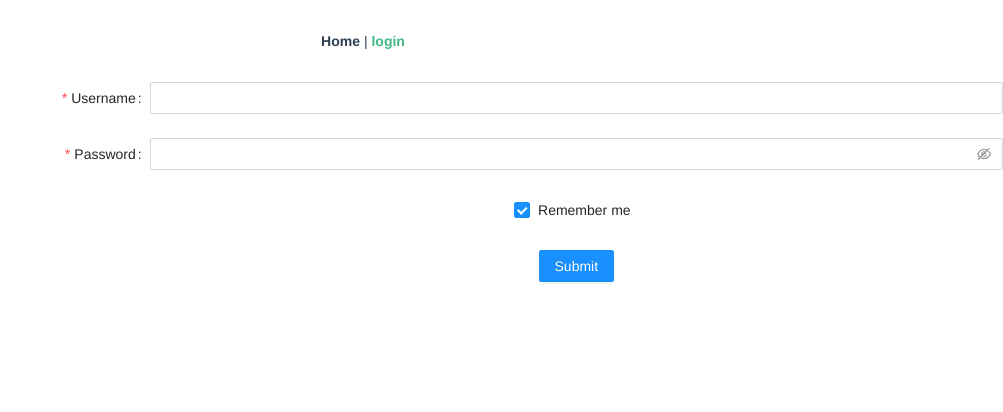
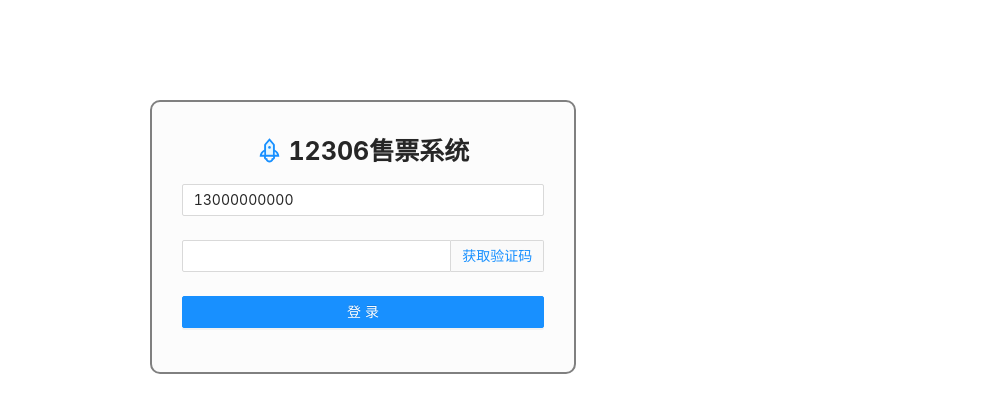
Before and after one commit to 20liwanli02/train, a Vue app in the folder web/: page /login in a window 1280 px wide. Shown: the top 412 px of the page, without its empty margins (277-1280 px from the left). Built offline with nearby package versions, Linux system fonts and the light colour scheme.

Commit message:
5.6修改login页面，登录注册二合一，后端未对接

```diff
--- a/web/src/App.vue
+++ b/web/src/App.vue
@@ -1,31 +1,3 @@
 <template>
-  <nav>
-    <router-link to="/">Home</router-link> |
-    <router-link to="/login">login</router-link>
-  </nav>
   <router-view/>
 </template>
-
-+
-<style>
-#app {
-  font-family: Avenir, Helvetica, Arial, sans-serif;
-  -webkit-font-smoothing: antialiased;
-  -moz-osx-font-smoothing: grayscale;
-  text-align: center;
-  color: #2c3e50;
-}
-
-nav {
-  padding: 30px;
-}
-
-nav a {
-  font-weight: bold;
-  color: #2c3e50;
-}
-
-nav a.router-link-exact-active {
-  color: #42b983;
-}
-</style>
--- a/web/src/views/login.vue
+++ b/web/src/views/login.vue
@@ -1,58 +1,119 @@
 <template>
+  <a-row class="login">
+    <a-col :span="8" :offset="8" class="login-main">
+      <h1 style="text-align: center"><rocket-two-tone />&nbsp;12306售票系统</h1>
       <a-form
-      :model="formState"
+          :model="loginForm"
           name="basic"
-      :label-col="{ span: 8 }"
-      :wrapper-col="{ span: 16 }"
           autocomplete="off"
           @finish="onFinish"
           @finishFailed="onFinishFailed"
       >
         <a-form-item
-        label="Username"
-        name="username"
-        :rules="[{ required: true, message: 'Please input your username!' }]"
+            label=""
+            name="mobile"
+            :rules="[{ required: true, message: '请输入手机号!' }]"
         >
-      <a-input v-model:value="formState.username" />
+          <a-input v-model:value="loginForm.mobile" placeholder="手机号"/>
         </a-form-item>
 
         <a-form-item
-        label="Password"
-        name="password"
-        :rules="[{ required: true, message: 'Please input your password!' }]"
+            label=""
+            name="code"
+            :rules="[{ required: true, message: '请输入验证码!' }]"
         >
-      <a-input-password v-model:value="formState.password" />
+          <a-input v-model:value="loginForm.code">
+            <template #addonAfter>
+              <a @click="sendCode">获取验证码</a>
+            </template>
+          </a-input>
+          <!--<a-input v-model:value="loginForm.code" placeholder="验证码"/>-->
         </a-form-item>
 
-    <a-form-item name="remember" :wrapper-col="{ offset: 8, span: 16 }">
-      <a-checkbox v-model:checked="formState.remember">Remember me</a-checkbox>
+        <a-form-item>
+          <a-button type="primary" block @click="login">登录</a-button>
         </a-form-item>
 
-    <a-form-item :wrapper-col="{ offset: 8, span: 16 }">
-      <a-button type="primary" html-type="submit">Submit</a-button>
-    </a-form-item>
       </a-form>
+    </a-col>
+  </a-row>
 </template>
+
 <script>
 import { defineComponent, reactive } from 'vue';
+// import axios from 'axios';
+// import { notification } from 'ant-design-vue';
+// import { useRouter } from 'vue-router'
+// import store from "@/store";
+
 export default defineComponent({
+  name: "login-view",
   setup() {
-    const formState = reactive({
-      username: '',
-      password: '',
-      remember: true,
+    // const router = useRouter();
+
+    const loginForm = reactive({
+      mobile: '13000000000',
+      code: '',
     });
+
     const onFinish = values => {
-      console.log('Success:', values);
-    };
+      console.log('Success:',values);
+    }
+
     const onFinishFailed = errorInfo => {
       console.log('Failed:', errorInfo);
     };
+
+
+    // const sendCode = () => {
+    //   axios.post("/member/member/send-code", {
+    //     mobile: loginForm.mobile
+    //   }).then(response => {
+    //     let data = response.data;
+    //     if (data.success) {
+    //       notification.success({ description: '发送验证码成功！' });
+    //       loginForm.code = "8888";
+    //     } else {
+    //       notification.error({ description: data.message });
+    //     }
+    //   });
+    // };
+    //
+    // const login = () => {
+    //   axios.post("/member/member/login", loginForm).then((response) => {
+    //     let data = response.data;
+    //     if (data.success) {
+    //       notification.success({ description: '登录成功！' });
+    //       // 登录成功，跳到控台主页
+    //       router.push("/welcome");
+    //       store.commit("setMember", data.content);
+    //     } else {
+    //       notification.error({ description: data.message });
+    //     }
+    //   })
+    // };
+
     return {
-      formState,
+      loginForm,
+      // sendCode,
+      // login
       onFinish,
       onFinishFailed,
     };
   },
 });
 </script>
+
+<style>
+.login-main h1 {
+  font-size: 25px;
+  font-weight: bold;
+}
+.login-main {
+  margin-top: 100px;
+  padding: 30px 30px 20px;
+  border: 2px solid grey;
+  border-radius: 10px;
+  background-color: #fcfcfc;
+}
+</style>
```
Lines whose indentation alone changed are shown as unchanged.
